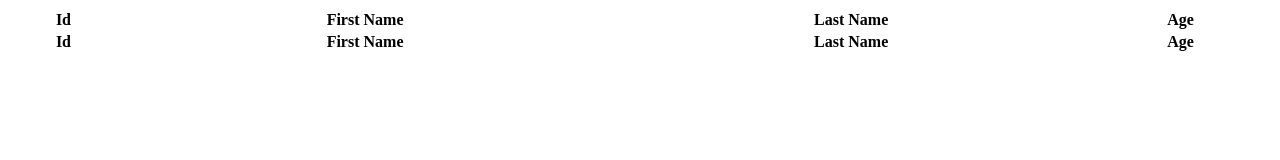
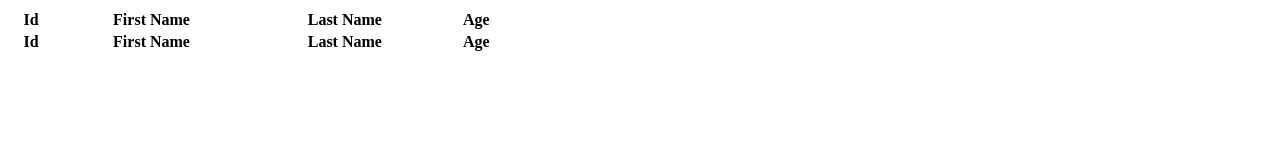
Before and after one commit to shenoy/Spring-datatables, a plain HTML site: page src/main/resources/static/index.html in a window 1280 px wide. Drawn offline with nearby package versions, Linux system fonts and the light colour scheme; no server answers.

Commit message:
improved styling

```diff
--- a/src/main/resources/static/index.html
+++ b/src/main/resources/static/index.html
@@ -33,7 +33,7 @@
 </head>
 <body>
 
-<table id="example" class="display cell-border compact" style="width: 100%">
+<table id="example" class="display cell-border compact" style="width: 40%">
     <thead>
     <th>Id</th>
     <th>First Name</th>
```
